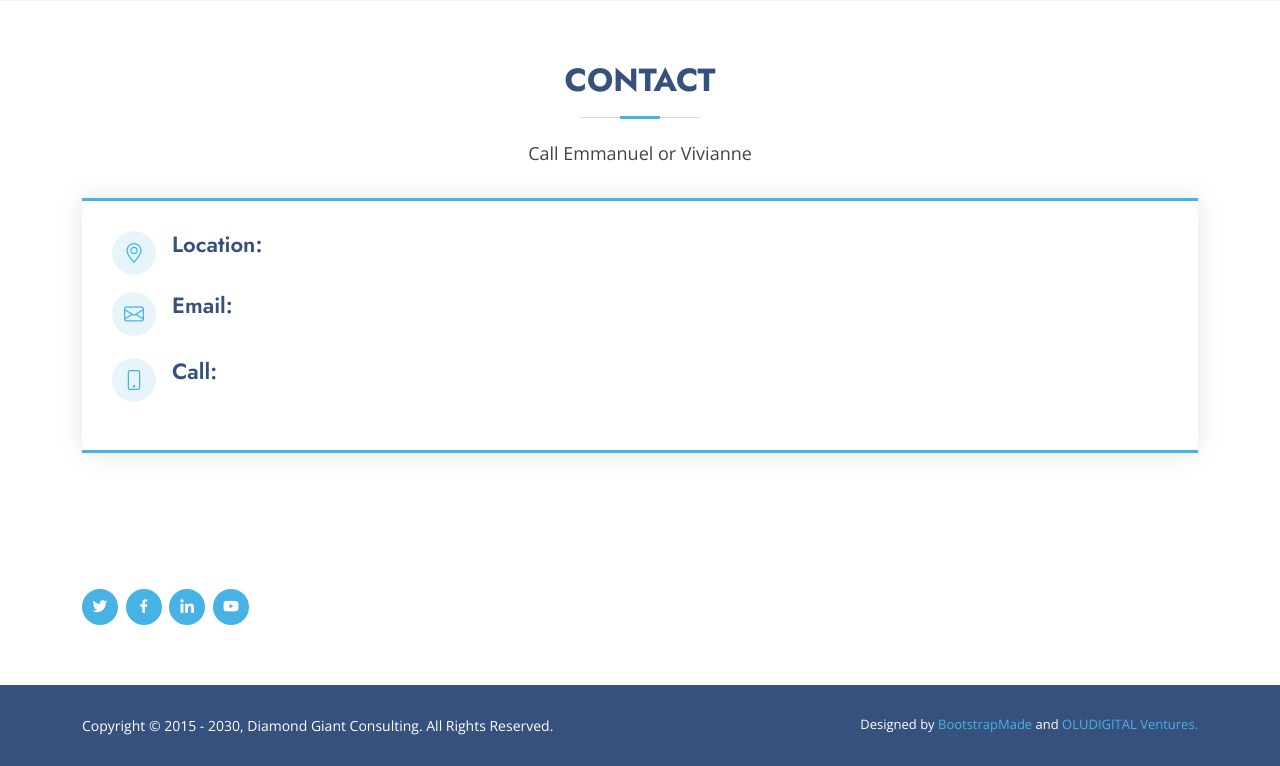
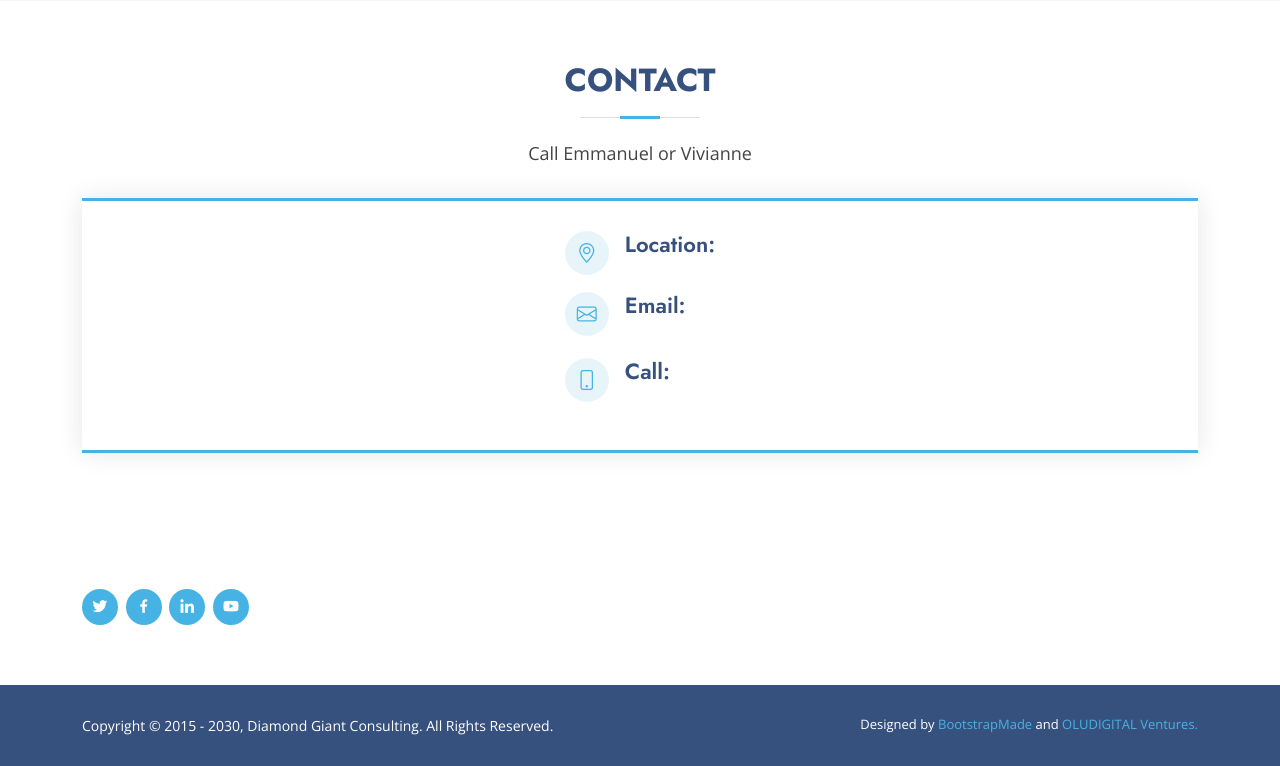
Before and after one commit to DannyAkintunde/DGC, a Django app: template dgc_app/templates/dgc_app/news.html in a window 1280 px wide. Shown: the part 590-1356 px from the top of the page. Run offline with Django 4.2, Linux system fonts and the light colour scheme; the template is opened without the code that fills it, so the values that code supplies are empty; some libraries are stand-ins or nearby versions.

Commit message:
Update base.html

```diff
--- a/templates/base.html
+++ b/templates/base.html
@@ -126,7 +126,7 @@
         <div class="row">
           <div >
             <div class="info">
-            <div class="d-flex flex-row" >
+            <div class="d-flex flex-row justify-content-center align-items-center" >
               <div>
                 <div class="address">
                 <i class="bi bi-geo-alt"></i>
```
